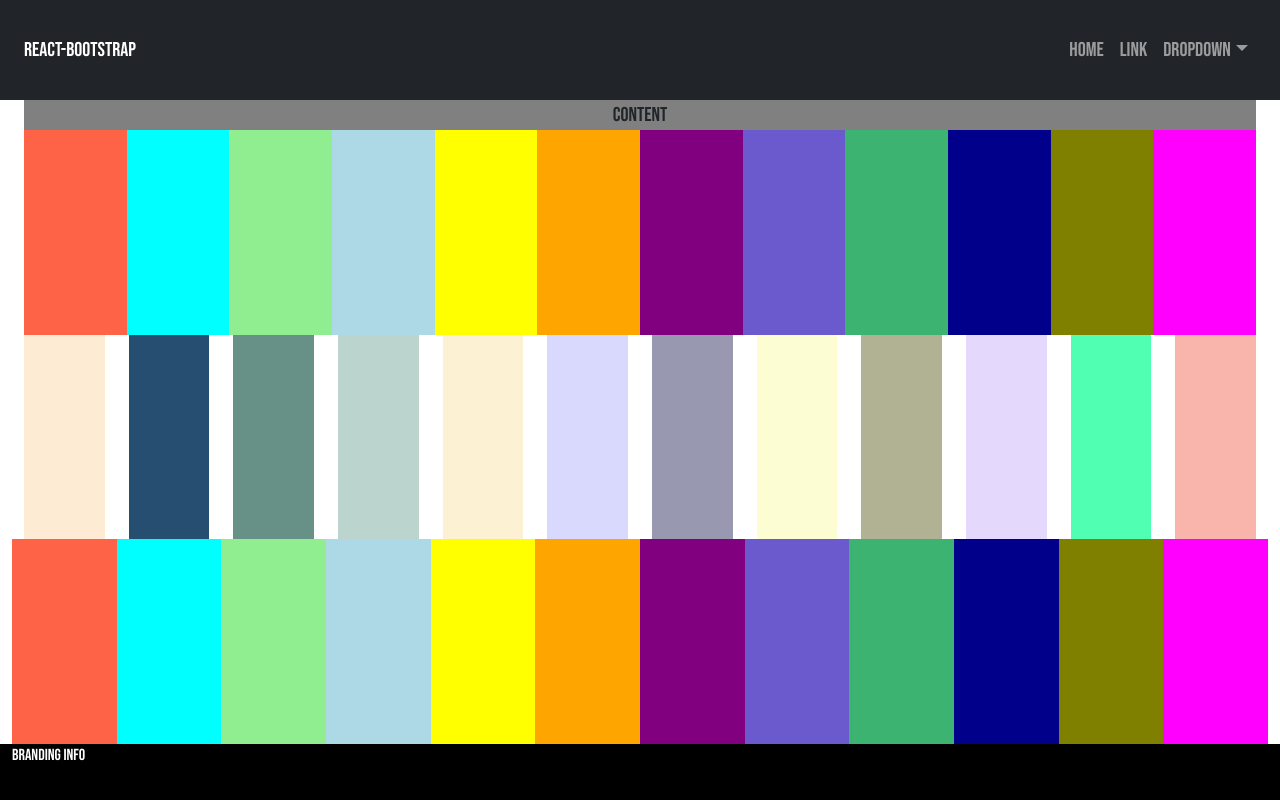
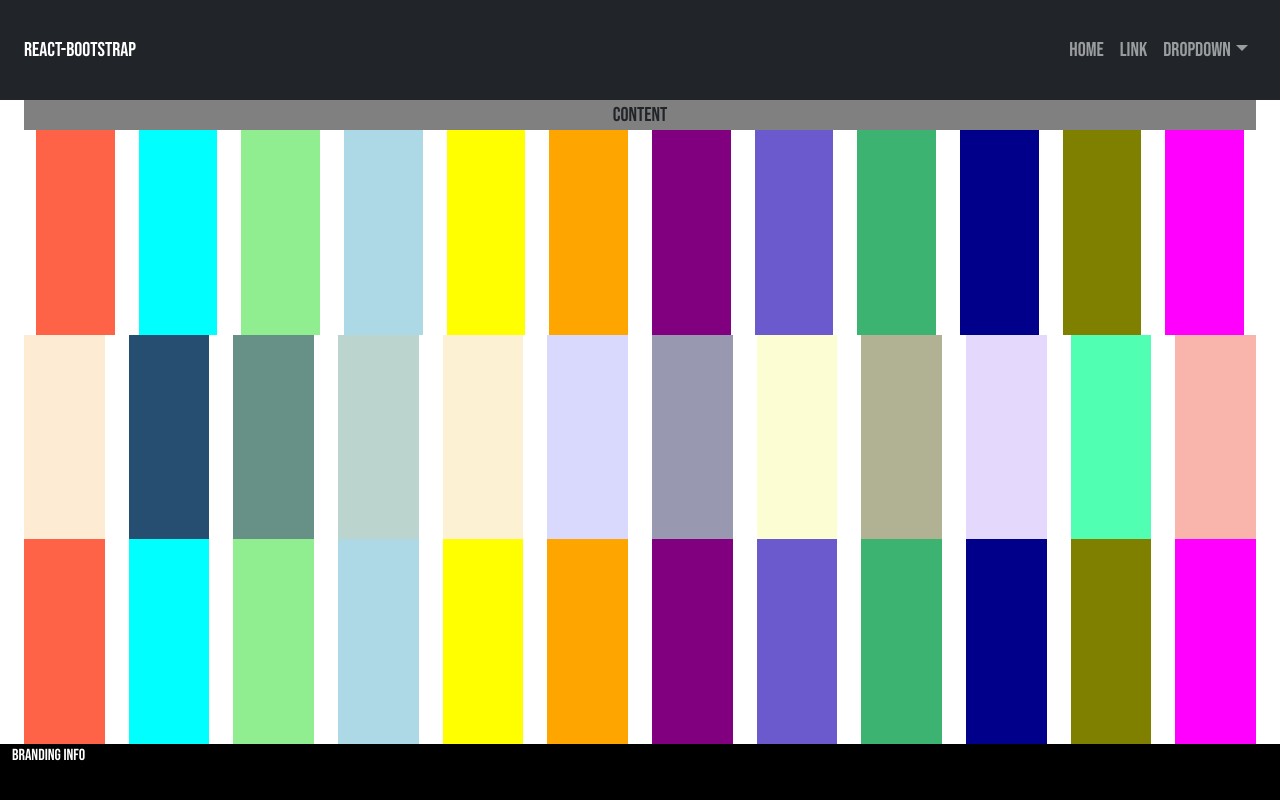
Before and after one commit to rafaelfsl/grid-system-test, a React (Create React App) app: page / in a window 1280 px wide. Built offline with nearby package versions, Linux system fonts and the light colour scheme.

Commit message:
feat: clip background to content (ignore padding)

```diff
--- a/src/layouts/MainLayout/MainLayout.scss
+++ b/src/layouts/MainLayout/MainLayout.scss
@@ -20,4 +20,8 @@ main {
         flex-direction: column;
         flex-grow: 1;
     }
+
+    .col {
+        background-clip: content-box;
+    }
 }
--- a/src/styles/custom/_grid.scss
+++ b/src/styles/custom/_grid.scss
@@ -1,23 +1 @@
-// .row > * {
-//     --bs-gutter-x: 0.625rem;
-
-//     @include media-breakpoint-up(md) {
-//         --bs-gutter-x: 1.25rem;
-//     }
-// }
-
-// .row {
-//     --bs-gutter-x: 0.625rem;
-
-//     @include media-breakpoint-up(md) {
-//         --bs-gutter-x: 1.25rem;
-//     }
-// }
-
-// .container, .container-fluid, .container-sm, .container-md, .container-lg, .container-xl, .container-xxl {
-//     --bs-gutter-x: 0.625rem;
-// }
-
-// .container-md, .container-lg, .container-xl, .container-xxl {
-//     --bs-gutter-x: 1.25rem;
-// }
+$grid-gutter-width: 1.5rem;
```
